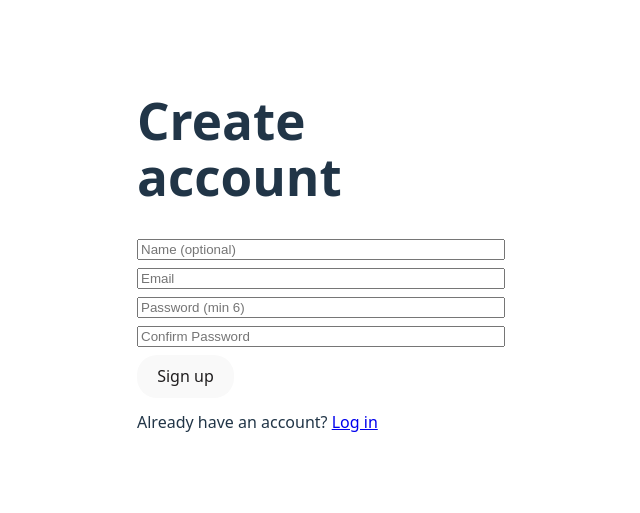
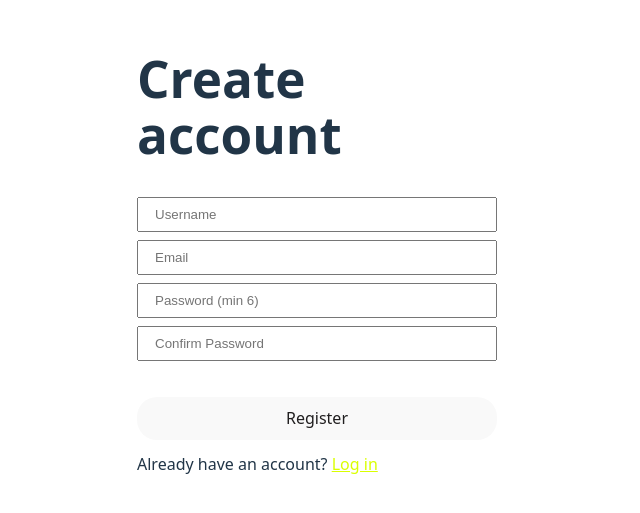
Before and after one commit to RichardHoleva/WebApp2025, a React (Vite) app in the folder Runder/: page /register in a window 1280 px wide. Shown: the part 137-650 px from the top of the page, without its empty margins (323-963 px from the left). Built offline with nearby package versions, Linux system fonts and the light colour scheme; no server answers.

Commit message:
Link changes/fixes

```diff
--- a/Runder/src/index.css
+++ b/Runder/src/index.css
@@ -13,9 +13,8 @@
   text-rendering: optimizeLegibility;
   -webkit-font-smoothing: antialiased;
   -moz-osx-font-smoothing: grayscale;
+  --accent: #DAFF00;
 }
-
-
 
 body {
   margin: 0;
@@ -63,3 +62,10 @@ button:focus-visible {
     background-color: #f9f9f9;
   }
 }
+
+/* This is making all of the links green :) */
+a,
+a:link,
+a:visited {
+  color: var(--accent);
+}
--- a/Runder/src/pages/Register.jsx
+++ b/Runder/src/pages/Register.jsx
@@ -12,6 +12,14 @@ export default function Register() {
   const [err, setErr] = useState(null);
   const [busy, setBusy] = useState(false);
 
+  const fieldStyle = {
+    display: 'block',
+    width: '100%',
+    marginBottom: 8,
+    padding: '0.6em 1.2em',
+    boxSizing: 'border-box'
+  };
+
   async function onRegister(e) {
     e.preventDefault();
     setBusy(true); setErr(null);
@@ -25,7 +33,7 @@ export default function Register() {
     try {
       const cred = await createUserWithEmailAndPassword(auth, email, pw);
       if (name) await updateProfile(cred.user, { displayName: name });
-    nav('/dashboard', { replace: true }); // Changed from '/' to '/dashboard'
+      nav('/dashboard', { replace: true });
     } catch (e) {
       setErr(e.message);
     } finally {
@@ -38,10 +46,10 @@ export default function Register() {
       <h1>Create account</h1>
       <form onSubmit={onRegister}>
         <input
-          placeholder="Name (optional)"
+          placeholder="Username"
           value={name}
           onChange={e=>setName(e.target.value)}
-          style={{ display:'block', width:'100%', marginBottom:8 }}
+          style={fieldStyle}
         />
         <input
           placeholder="Email"
@@ -49,7 +57,7 @@ export default function Register() {
           value={email}
           onChange={e=>setEmail(e.target.value)}
           required
-          style={{ display:'block', width:'100%', marginBottom:8 }}
+          style={fieldStyle}
         />
         <input
           placeholder="Password (min 6)"
@@ -57,7 +65,7 @@ export default function Register() {
           value={pw}
           onChange={e=>setPw(e.target.value)}
           required
-          style={{ display:'block', width:'100%', marginBottom:8 }}
+          style={fieldStyle}
         />
 
         <input
@@ -66,10 +74,16 @@ export default function Register() {
           value={confirmPw}
           onChange={e=>setConfirmPw(e.target.value)}
           required
-          style={{ display:'block', width:'100%', marginBottom:8 }}
+          style={fieldStyle}
         />
         {err && <p style={{ color:'crimson' }}>{err}</p>}
-        <button disabled={busy} type="submit">Sign up</button>
+        <button
+          disabled={busy}
+          type="submit"
+          style={{ display: 'block', width: '100%', padding: '0.6em 1.2em', marginTop: 36 }}
+        >
+          Register
+        </button>
       </form>
 
       <p style={{ marginTop: 12 }}>
--- a/Runder/src/styles/login.css
+++ b/Runder/src/styles/login.css
@@ -35,3 +35,10 @@
 .login-container .signup-link {
   margin-top: 12px;
 }
+
+.signup-link {
+  display: block;       /* make the paragraph take full width */
+  width: 100%;
+  text-align: right;    /* align the link to the right */
+  margin-top: 8px;
+}
```
Lines whose indentation alone changed are shown as unchanged.
